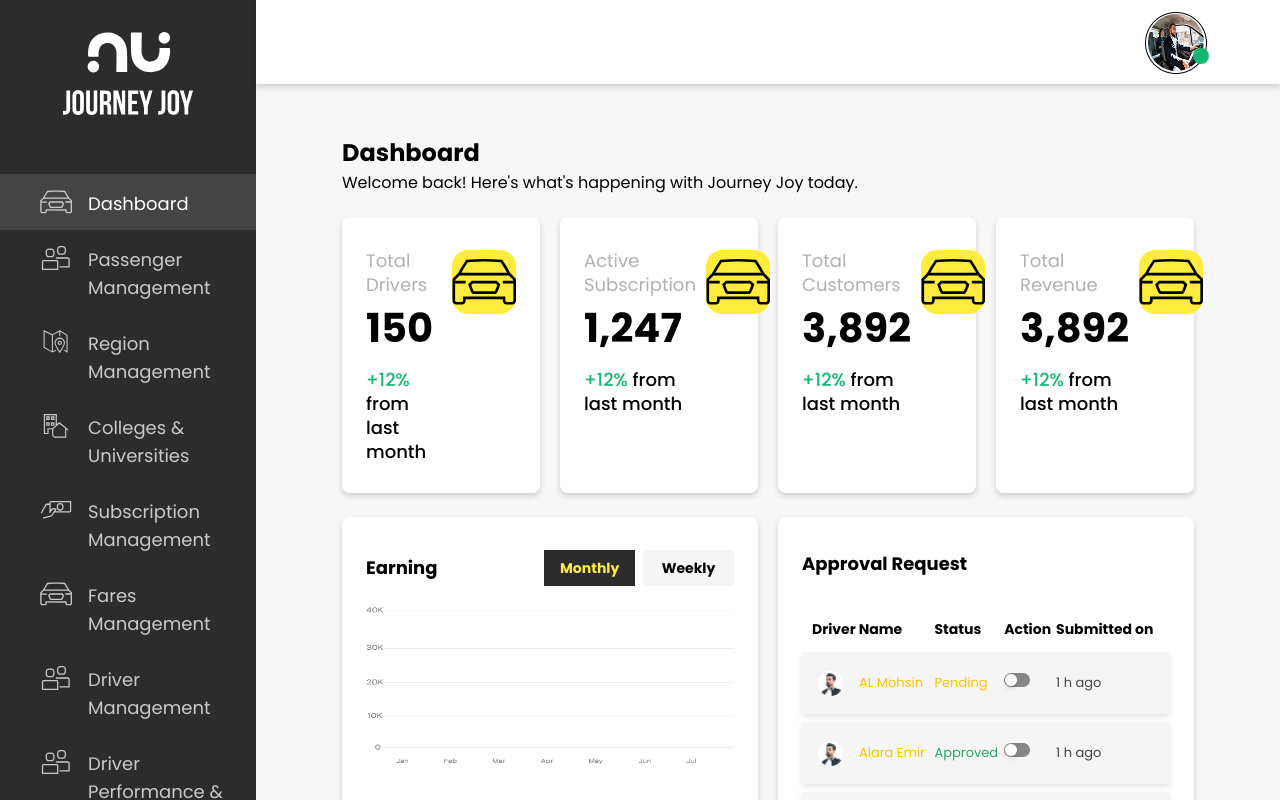
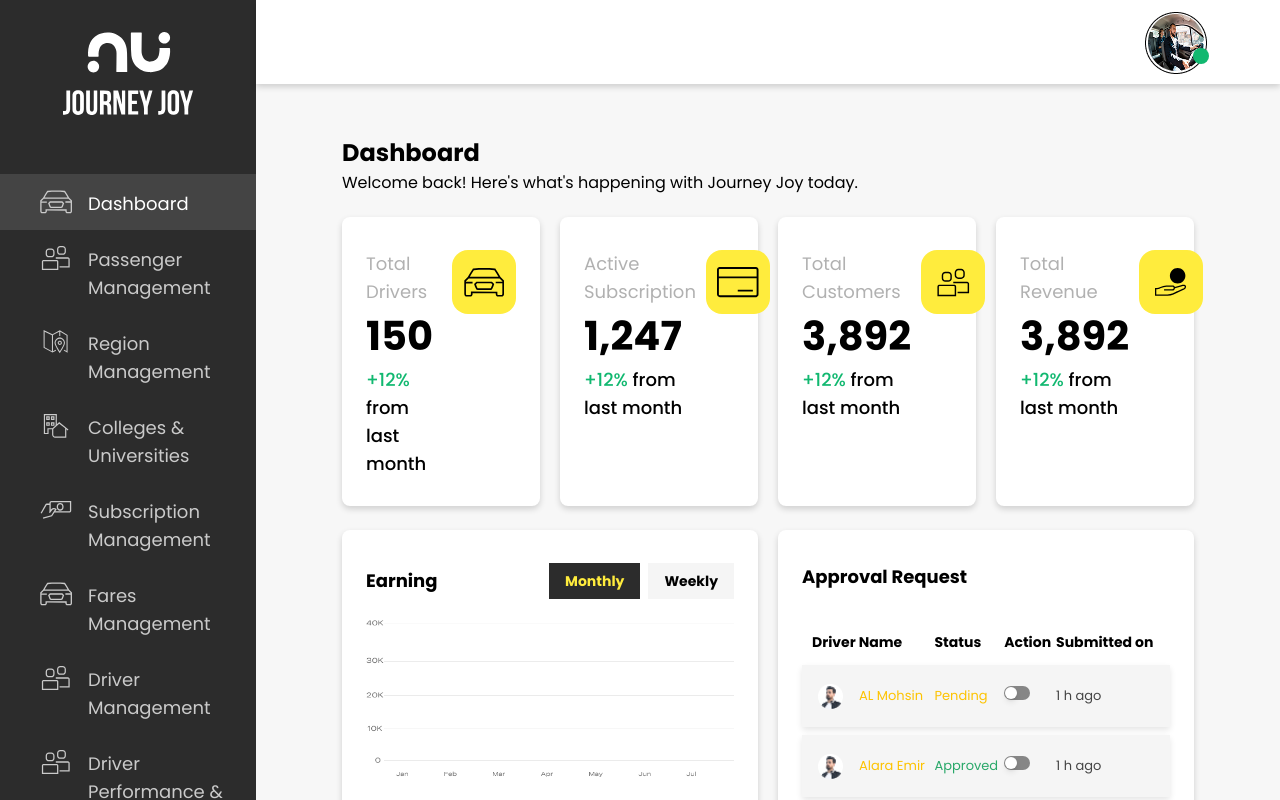
Before and after one commit to anasrazaofficial/journey-joy-dashboard, a React (Create React App) app: page / in a window 1280 px wide. Built offline with nearby package versions, Linux system fonts and the light colour scheme.

Commit message:
Change dashboard classes to tailwind

```diff
--- a/src/App.css
+++ b/src/App.css
@@ -63,100 +63,40 @@ nav {
 
 
 
-/* Dashboard */
-.dashboard .stat-cards {
-  margin-top: 22px;
-  display: grid;
-  grid-template-columns: repeat(4, minmax(0, 1fr));
+/* Components */
+
+.card-layout {
+  @apply px-6 pt-[33px] pb-7 bg-white rounded-lg;
+  box-shadow: var(--shadow);
 }
 
 .stat-card {
-  padding: 33px 24px 28px;
-  display: flex;
-  justify-content: space-between;
-  gap: 10px;
-  box-shadow: var(--shadow);
-  border-radius: 8px;
+  @apply card-layout flex justify-between gap-x-2.5;
 }
 
-.stat-card-title {
-  font-size: 18px;
-  line-height: 100%;
-  color: #B1B1B1;
+.stat-card .stat-card-title {
+  @apply text-lg text-[#B1B1B1];
 }
 
-.dashboard .stat-cards .stat-card .stat-card-value {
+.stat-card .stat-card-value {
+  @apply font-bold text-[40px] leading-[60px];
   font-weight: 700;
   font-size: 40px;
   line-height: 60px;
-  margin-bottom: 11px;
 }
 
-.dashboard .stat-cards .stat-card .stat-card-percentage {
-  font-size: 18px;
-  line-height: 100%;
-  font-weight: 500;
+.stat-card .stat-card-icon {
+  @apply size-16 bg-[#FFEC3D] rounded-2xl shrink-0 grid place-items-center;
 }
 
-.stat-card-icon {
-  width: 64px;
-  height: 64px;
-  background: #FFEC3D;
-  border-radius: 16px;
-  flex-shrink: 0;
-  display: grid;
-  place-items: center;
+.stat-card .stat-card-icon svg {
+  @apply fill-black;
 }
 
-.dashboard .stat-cards .stat-card .stat-card-icon img,
-.dashboard .stat-cards .stat-card .stat-card-icon svg {
-  fill: black;
-  width: 100%;
-  height: 100%;
+.btn-chart {
+  @apply py-2 px-4 font-bold text-sm h-9;
 }
 
-.dashboard .stat-cards .stat-card-chart {
-  padding: 33px 24px 28px;
-  grid-column: span 2 / span 2;
-  box-shadow: 0 3px 6px 0 #00000029;
-  border-radius: 8px;
-}
-
-.dashboard .stat-cards .chart-header {
-  display: flex;
-  justify-content: space-between;
-  align-items: center;
-}
-
-.dashboard .stat-cards .chart-header button {
-  padding: 8px 16px;
-  border: none;
-  font-weight: 700;
-  font-size: 14px;
-  line-height: 100%;
-  height: 36px;
-  width: 91px;
-  text-align: center;
-}
-
-.dashboard .stat-cards .chart-header .btn-chart-active {
-  background: #2C2C2C;
-  color: #FFEC3D;
-}
-
-.dashboard .stat-cards .chart-header .btn-chart-inactive {
-  background: #F5F5F5;
-}
-
-
-
-
-
-
-
-
-
-/* Components */
 .form-element {
   @apply p-4 border border-[#909090] rounded-lg;
 }
--- a/src/Pages/Dashboard.jsx
+++ b/src/Pages/Dashboard.jsx
@@ -1,77 +1,77 @@
-import { avatarTable, check, dashboardChart } from "../assets";
-import { SidebarDashboard, Switch } from "../components";
+import { avatarTable, check, dashboardChart, dashboardStatCardRevenue, dashboardStatCardSubscription } from "../assets";
+import { SidebarDashboard, SidebarPassengerMan, Switch } from "../components";
 
 export const Dashboard = () => {
   return (
     <section className="dashboard">
-      <div>
+      <section>
         <h2>Dashboard</h2>
         <p>Welcome back! Here's what's happening with Journey Joy today. </p>
-      </div>
+      </section>
 
 
 
 
-      <div className="stat-cards gap-x-5 gap-y-6">
+      <div className="mt-[22px] grid grid-cols-4 gap-x-5 gap-y-6">
 
-        <div className="stat-card bg-white">
+        <div className="stat-card">
           <div style={{ flexGrow: 1 }}>
             <span className="stat-card-title">Total Drivers</span>
             <p className="stat-card-value">150</p>
-            <span className="stat-card-percentage"><span style={{ color: "#11B870" }}>+12%</span> from last month</span>
+            <span className="text-lg font-medium mt-3"><span style={{ color: "#11B870" }}>+12%</span> from last month</span>
           </div>
 
           <div className="stat-card-icon">
-            <SidebarDashboard className="fill-black" />
+            <SidebarDashboard className="w-10 h-[29px]" />
           </div>
         </div>
 
 
-        <div className="stat-card bg-white">
+        <div className="stat-card">
           <div style={{ flexGrow: 1 }}>
             <span className="stat-card-title">Active Subscription</span>
             <p className="stat-card-value">1,247</p>
-            <span className="stat-card-percentage"><span style={{ color: "#11B870" }}>+12%</span> from last month</span>
+            <span className="text-lg font-medium mt-3"><span style={{ color: "#11B870" }}>+12%</span> from last month</span>
           </div>
 
           <div className="stat-card-icon">
-            <SidebarDashboard className="fill-black" />
+            <img src={dashboardStatCardSubscription} alt="Subscription" height={30} width={42} />
           </div>
         </div>
 
 
-        <div className="stat-card bg-white">
+        <div className="stat-card">
           <div style={{ flexGrow: 1 }}>
             <span className="stat-card-title">Total Customers</span>
             <p className="stat-card-value">3,892</p>
-            <span className="stat-card-percentage"><span style={{ color: "#11B870" }}>+12%</span> from last month</span>
+            <span className="text-lg font-medium mt-3"><span style={{ color: "#11B870" }}>+12%</span> from last month</span>
           </div>
 
           <div className="stat-card-icon">
-            <SidebarDashboard className="fill-black" />
+            <SidebarPassengerMan className="w-[33px] h-[29px]" />
           </div>
         </div>
 
 
-        <div className="stat-card bg-white">
+        <div className="stat-card">
           <div style={{ flexGrow: 1 }}>
             <span className="stat-card-title">Total Revenue</span>
             <p className="stat-card-value">3,892</p>
-            <span className="stat-card-percentage"><span style={{ color: "#11B870" }}>+12%</span> from last month</span>
+            <span className="text-lg font-medium mt-3"><span style={{ color: "#11B870" }}>+12%</span> from last month</span>
           </div>
 
           <div className="stat-card-icon">
-            <SidebarDashboard className="fill-black" />
+            <img src={dashboardStatCardRevenue} alt="Revenue" height={29} width={32} />
           </div>
         </div>
 
 
-        <div className="stat-card-chart bg-white">
-          <div className="chart-header">
+        <div className="card-layout col-span-2">
+          <div className="flex justify-between items-center">
             <h4>Earning</h4>
-            <div>
-              <button className="btn-chart-active" style={{ marginRight: "8px" }}>Monthly</button>
-              <button className="btn-chart-inactive">Weekly</button>
+            <div className="space-x-2">
+              <button className="btn-chart bg-[#2C2C2C] text-[#FFEC3D]">Monthly</button>
+              <button className="btn-chart bg-[#F5F5F5]">Weekly</button>
             </div>
           </div>
 
--- a/src/Pages/DriverPerformanceAndPayout.jsx
+++ b/src/Pages/DriverPerformanceAndPayout.jsx
@@ -12,7 +12,7 @@ export const DriverPerformancePayout = () => {
 
       <section className="mt-5 grid grid-cols-4 gap-x-5">
 
-        <div className="stat-card bg-white">
+        <div className="stat-card">
           <div className="space-y-2 grow">
             <span className="stat-card-title">Total Revenue</span>
             <p className="text-[32px] font-bold leading-[48px]">55,000 SAR</p>
@@ -24,19 +24,19 @@ export const DriverPerformancePayout = () => {
         </div>
 
 
-        <div className="stat-card bg-white">
+        <div className="stat-card">
           <div className="space-y-2 grow">
             <span className="stat-card-title">Total Driver Payout</span>
             <p className="text-[32px] font-bold leading-[48px]">55,000 SAR</p>
           </div>
 
           <div className="stat-card-icon">
-            <SidebarPassengerMan className="fill-black" />
+            <SidebarPassengerMan className="w-[33px] h-[29px]" />
           </div>
         </div>
 
 
-        <div className="stat-card bg-white">
+        <div className="stat-card">
           <div className="space-y-2 grow">
             <span className="stat-card-title">Total Company Profile</span>
             <p className="text-[32px] font-bold leading-[48px]">55,000 SAR</p>
@@ -48,14 +48,14 @@ export const DriverPerformancePayout = () => {
         </div>
 
 
-        <div className="stat-card bg-white">
+        <div className="stat-card">
           <div className="space-y-2 grow">
             <span className="stat-card-title">Total Active Subscription</span>
             <p className="text-[32px] font-bold leading-[48px]">500</p>
           </div>
 
           <div className="stat-card-icon">
-            <SidebarPassengerMan className="fill-black" />
+            <SidebarPassengerMan className="w-[33px] h-[29px]" />
           </div>
         </div>
 
--- a/src/assets/index.js
+++ b/src/assets/index.js
@@ -4,7 +4,7 @@ import img_check from "./check.svg";
 import img_chevron from "./chevron.svg";
 import img_dashboardChart from "./dashboard-chart.png";
 import img_dashboardStatCardRevenue from "./dashboard-stat-card-revenue.svg";
-import img_dashboardStatCardSubscription from "./dashboard-stat-card-revenue.svg";
+import img_dashboardStatCardSubscription from "./dashboard-stat-card-subscription.svg";
 import img_logo from "./logo.svg";
 import img_logout from "./logout.svg";
 import img_search from "./search.svg";
```
